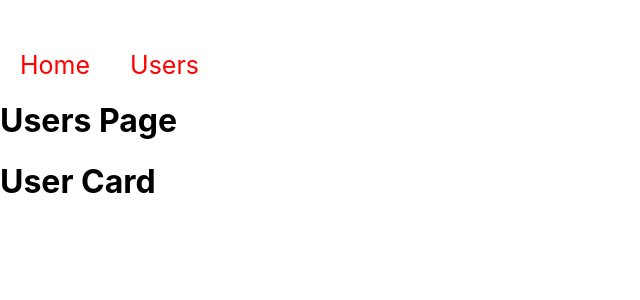
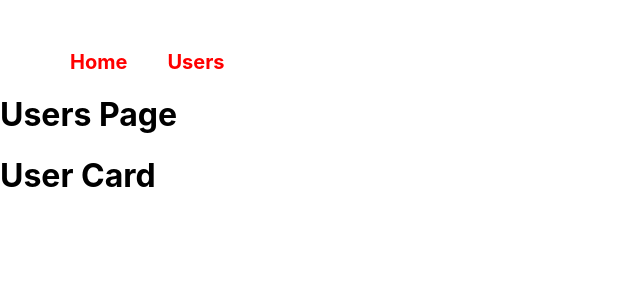
Before and after one commit to Bentike/altsch-assignment, a React (Create React App) app: page /users in a window 1280 px wide. Shown: the top 300 px of the page, without its empty margins (0-640 px from the left). Built offline with nearby package versions, Linux system fonts and the light colour scheme.

Commit message:
implemented error boundary

```diff
--- a/src/App.js
+++ b/src/App.js
@@ -2,14 +2,19 @@ import './App.css';
 import Home from './Component/Home';
 import Users from './Component/Users';
 import {Route, Routes} from 'react-router-dom';
+import Error from './Component/Error';
+import NotFound from './Component/NotFound';
 
 function App() {
   return (
-    <Routes>
-        <Route path='/' element={<Home />}>
-           <Route path='users' element={<Users/>}/>
-        </Route>
-    </Routes>
+    <Error>
+      <Routes>
+          <Route path='*' element={<NotFound/>}/>
+          <Route path='/' element={<Home />}>
+            <Route path='users' element={<Users/>}/>
+          </Route>
+      </Routes>
+    </Error>
   );
 }
 
--- a/src/Component/Error.js
+++ b/src/Component/Error.js
@@ -1,9 +1,30 @@
-const Error = () => {
-    return(
-        <div>
-            <h1>Error Page</h1>
-        </div>
-    )
+import React from 'react';
+
+class Error extends React.Component{
+    constructor(props){
+        super(props);
+        this.state = {
+            hasError: false
+        }
+    }
+
+    static getDerivedStateFromError(error){
+        return{
+            hasError: true
+        }
+    }
+
+    componentDidCatch(error, info){
+        console.log(error);
+        console.log(info);
+    }
+
+    render(){
+        if(this.state.hasError){
+            return "Page Not Found";
+        }
+        return this.props.children;
+    }
 }
 
 export default Error;
--- /dev/null
+++ b/src/Component/NotFound.js
@@ -0,0 +1,13 @@
+const style = {
+   textAlign: "center"
+}
+
+const NotFound = () => {
+    return(
+        <>
+          <h1 style={style}>Page Not Found</h1>
+        </>
+    )
+}
+
+export default NotFound;
--- a/src/Component/Styles/Home.css
+++ b/src/Component/Styles/Home.css
@@ -1,16 +1,17 @@
 .link{
     padding: 20px;
     color: red;
-    font-size: 25px;
+    font-size: 20px;
     text-decoration: none;
+    font-weight: bold;
     transition: all ease-in-out .3s;
 }
 
 .link:hover{
-    font-weight: 500;
     text-decoration: underline;
 }
 
 nav{
     padding-top: 50px;
+    margin-left: 50px;
 }
```
